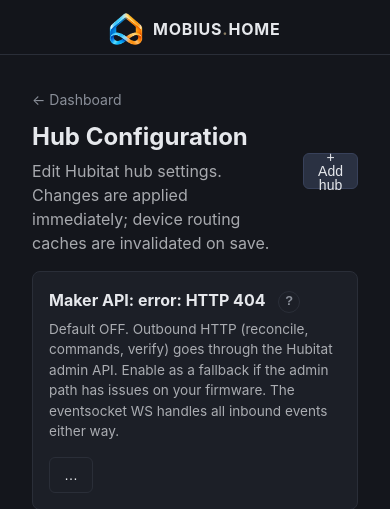
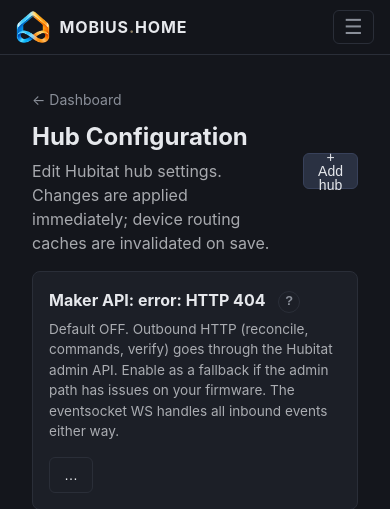
Before and after one commit to elfege/MOBIUS.SMART_HOME, a Flask app: template templates/hubs.html in a window 390 px wide. Shown: the top 509 px of the page. Run offline with Flask 3, Linux system fonts and the light colour scheme; the template is opened without the code that fills it, so the values that code supplies are empty.

Commit message:
feat(ui): mobile hamburger menu replaces horizontal-scroll navbar
Portrait phones cut the scroll-row nav off with no affordance. Now: logo left,
hamburger right; menu drops down full-width as a vertical list, closes on link
tap. Desktop navbar unchanged. main.css v=20260705e.

```diff
--- a/static/css/main.css
+++ b/static/css/main.css
@@ -80,6 +80,19 @@
     display: flex;
     gap: 1.5rem;
     align-items: center;
+}
+
+/* Hamburger toggle — mobile only (see @media 768px block) */
+.nav-toggle {
+    display: none;
+    background: none;
+    border: 1px solid var(--color-border);
+    border-radius: var(--radius);
+    color: var(--color-text-muted);
+    font-size: 1.3rem;
+    line-height: 1;
+    padding: 0.35rem 0.65rem;
+    cursor: pointer;
 }
 
 .nav-link {
@@ -1267,27 +1280,41 @@
         padding: 0.75rem 1rem;
     }
 
+    /* Hamburger layout: logo left, ☰ right, menu drops down full-width. */
+    .app-header {
+        position: relative;
+    }
+
     .header-content {
-        flex-direction: column;
+        flex-direction: row;
+        justify-content: space-between;
+        align-items: center;
         gap: 0.75rem;
     }
 
-    /* Navbar — let it wrap, shrink cross-app links to a separate row
-       below the local nav. Tighter gaps prevent right-edge clipping on
-       narrow phones. */
-    /* Single horizontal row that SCROLLS instead of wrapping into ugly
-       stacked rows on iOS/narrow phones. */
+    .nav-toggle {
+        display: block;
+    }
+
     .main-nav {
-        width: 100%;
-        gap: 0.9rem;
-        flex-wrap: nowrap;
-        overflow-x: auto;
-        -webkit-overflow-scrolling: touch;
-        scrollbar-width: none;
-        justify-content: flex-start;
+        display: none;
     }
-    .main-nav::-webkit-scrollbar { display: none; }
-    .main-nav > * { flex: 0 0 auto; }
+
+    .main-nav.open {
+        display: flex;
+        flex-direction: column;
+        align-items: stretch;
+        position: absolute;
+        top: 100%;
+        left: 0;
+        right: 0;
+        background: var(--color-surface, #161b26);
+        border-bottom: 1px solid var(--color-border);
+        box-shadow: 0 8px 16px rgba(0, 0, 0, 0.35);
+        padding: 0.9rem 1.25rem 1.1rem;
+        gap: 1rem;
+        z-index: 1000;
+    }
 
     .nav-link {
         font-size: 0.875rem;
--- a/templates/base.html
+++ b/templates/base.html
@@ -14,7 +14,7 @@
     <!-- CSS Variables (must load first) -->
     <link rel="stylesheet" href="/static/css/variables.css">
     <!-- Main CSS -->
-    <link rel="stylesheet" href="/static/css/main.css?v=20260705b">
+    <link rel="stylesheet" href="/static/css/main.css?v=20260705e">
     <!-- KPI Modal CSS -->
     <link rel="stylesheet" href="/static/css/kpi-modal.css">
     <!-- Neutral theme overlay (2026-05-17) — desaturates the palette,
@@ -38,7 +38,10 @@
                     <span class="logo-text">MOBIUS<span class="logo-dot">.</span>HOME</span>
                 </a>
             </div>
-            <nav class="main-nav">
+            <button class="nav-toggle" aria-label="Menu" aria-expanded="false"
+                    onclick="const n=document.querySelector('.main-nav');n.classList.toggle('open');this.setAttribute('aria-expanded',n.classList.contains('open'))">&#9776;</button>
+            <nav class="main-nav"
+                 onclick="if(event.target.closest('a')){this.classList.remove('open')}">
                 <a href="/" class="nav-link">Dashboard</a>
                 <a href="#" class="nav-link" title="Reload the web app (full refresh)"
                    onclick="window.location.reload();return false;">&#8635; Reload</a>
```
